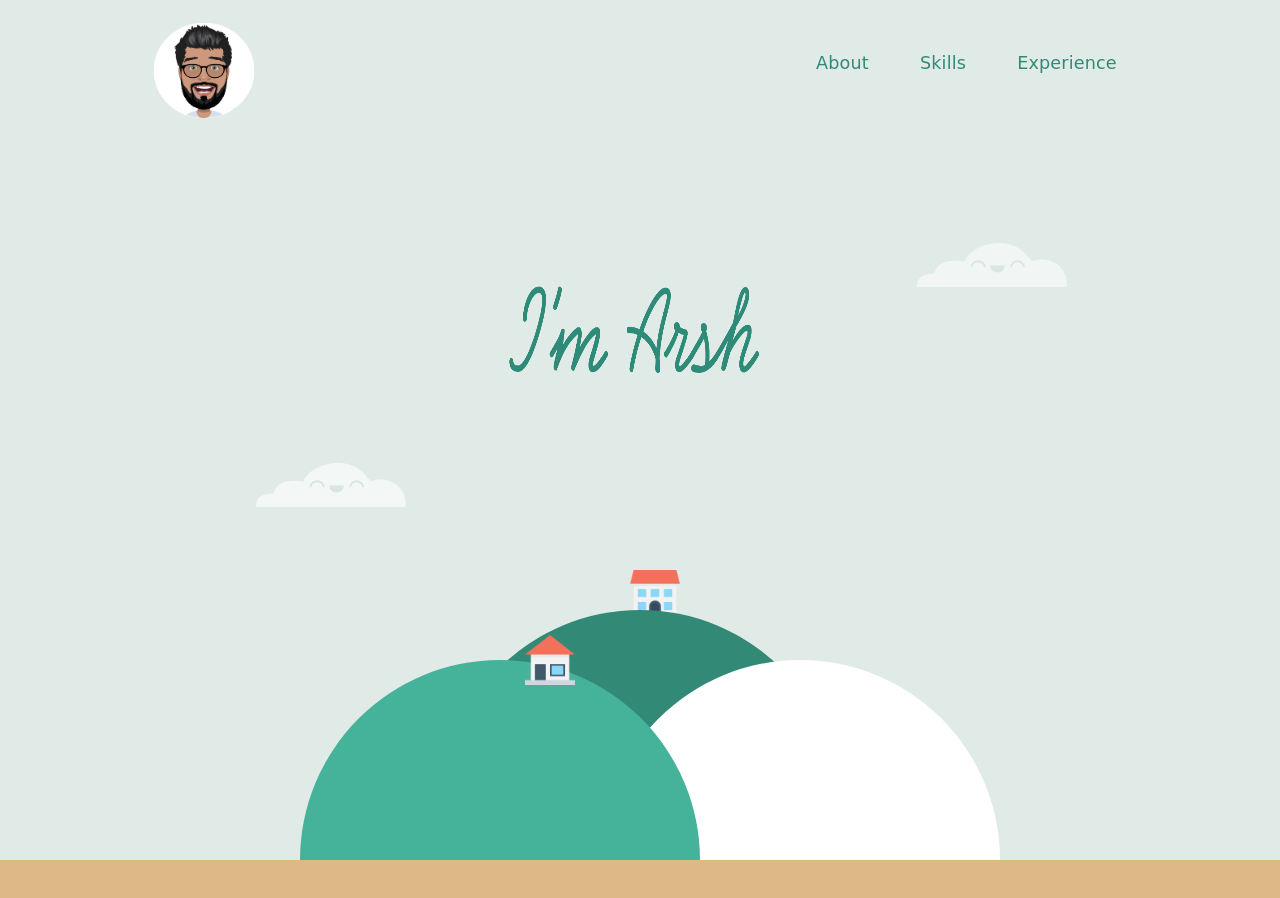
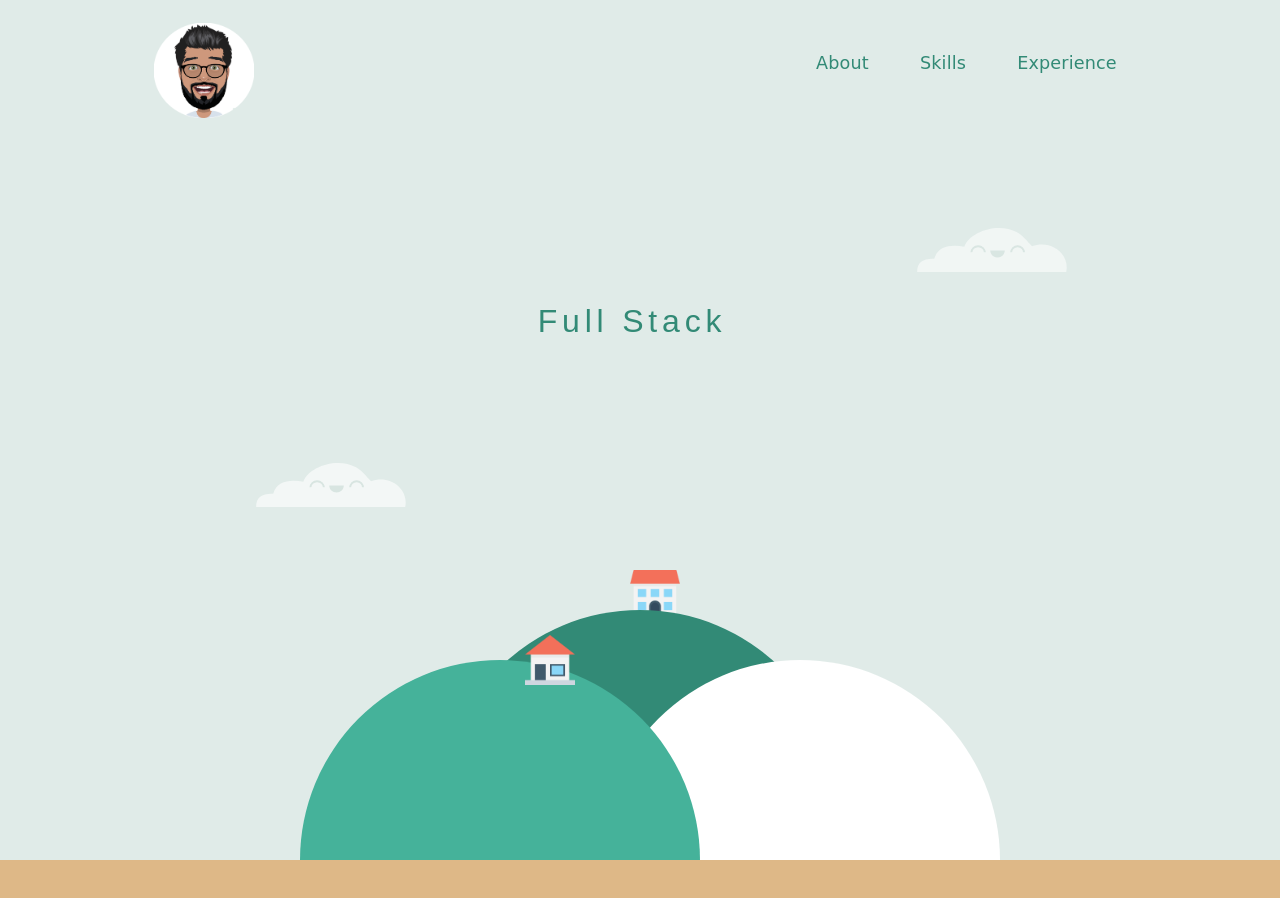
Before and after one commit to arsh-uppal/my-portfolio, a React (Create React App) app: page / in a window 1280 px wide. Shown: the top 898 px of the page. Built offline with nearby package versions, Linux system fonts and the light colour scheme.

Commit message:
typing thing

```diff
--- a/src/Components/LandingPage/LandingPage.js
+++ b/src/Components/LandingPage/LandingPage.js
@@ -1,6 +1,7 @@
 import React from 'react';
 import './landingPage.css';
 import Mountain from '../SharedComponents/Mountain';
+import CenterText from '../SharedComponents/CenterText';
 import Nav from '../NavBar/Nav';
 /********Material imports********/
 import { makeStyles } from '@material-ui/core/styles';
@@ -61,7 +62,8 @@ export default function LandingPage() {
                     </Grid>
                 </Hidden>
                 <Grid item xs={12} sm={6} className={classes.midCentre}>
-                    <img src={require("../../images/iamarsh.png")} alt="logo" className="centePiece"/>
+                    {/* <img src={require("../../images/iamarsh.png")} alt="logo" className="centePiece"/> */}
+                    <CenterText />
                 </Grid>
                 <Hidden xsDown>
                     <Grid item xs={12} sm={3} className={classes.midRight}>
--- a/src/Components/LandingPage/landingPage.css
+++ b/src/Components/LandingPage/landingPage.css
@@ -4,17 +4,6 @@
 .topLogo {
     height: 120px;
     background-color: #e0ebe8;
-}
-
-.centePiece {
-    width: 250px;
-    height: 150px;
-    position: absolute;
-    margin: auto;
-    top: 0;
-    left: -12px;
-    right: 0;
-    bottom: 0;
 }
 
 .cloudLeft {
@@ -35,7 +24,7 @@
     height: 150px;
     position: absolute;
     margin: auto;
-    top: -150px;
+    top: -180px;
     left: -20vw;
     right: 0;
     bottom: 0;
@@ -96,3 +85,44 @@
     100% {
     }
 }
+
+/***************************/
+/*********Center text*********/
+/***************************/
+
+.centerPiece {
+    width: 200px;
+    height: 150px;
+    position: absolute;
+    margin: auto;
+    top: 75px;
+    left: -12px;
+    right: 0;
+    bottom: 0;
+}
+
+.typewriter p {
+    color: rgb(50, 138, 118);
+    font-size: 2em;
+    font-family: cursive, sans-serif;
+    overflow: hidden; /* Ensures the content is not revealed until the animation */
+    border-right: .15em solid rgb(69, 178, 154); /* The typwriter cursor */
+    white-space: nowrap; /* Keeps the content on a single line */
+    margin: 0 auto; /* Gives that scrolling effect as the typing happens */
+    letter-spacing: .15em; /* Adjust as needed */
+    animation:
+      typing 3.5s steps(50, end),
+      blink-caret 0.5s step-end infinite;
+  }
+
+  /* The typing effect */
+  @keyframes typing {
+    from { width: 0 }
+    to { width: 100% }
+  }
+
+  /* The typewriter cursor effect */
+  @keyframes blink-caret {
+    from, to { border-color: transparent }
+    50% { border-color: rgb(69, 178, 154) }
+  }
--- /dev/null
+++ b/src/Components/SharedComponents/CenterText.js
@@ -0,0 +1,56 @@
+import React, { useState, useEffect } from 'react';
+
+let words = ["I am Arsh", "Developer.", "Full Stack"];
+
+export default function CenterText() {
+
+    let countWord = 1;
+    const [firstWord, setFirstWord] = useState("I am Arsh");
+
+    useEffect(
+        () => {
+            let timer1 = setTimeout(() => {
+                setFirstWord("Developer");
+            }, 4000);
+
+            return () => {
+                clearTimeout(timer1)
+            }
+        },
+        []
+    )
+
+    useEffect(
+        () => {
+            let timer2 = setTimeout(() => {
+                setFirstWord("Full Stack");
+            }, 5000);
+            return () => {
+                clearTimeout(timer2)
+            }
+        },
+        []
+    )
+
+    useEffect(
+        () => {
+            let timer2 = setTimeout(() => {
+                setFirstWord("I am Arsh.");
+            }, 6000);
+            return () => {
+                clearTimeout(timer2)
+            }
+        },
+        []
+    )
+
+    return (
+        <div>
+            <div className="centerPiece">
+                <div className="typewriter">
+                    <p>{firstWord}</p>
+                </div>
+            </div>
+        </div>
+    );
+}
```
Also changed, not shown: package.json (+7 -1 lines), 1 other file (tests, documents, lock files or other folders).
